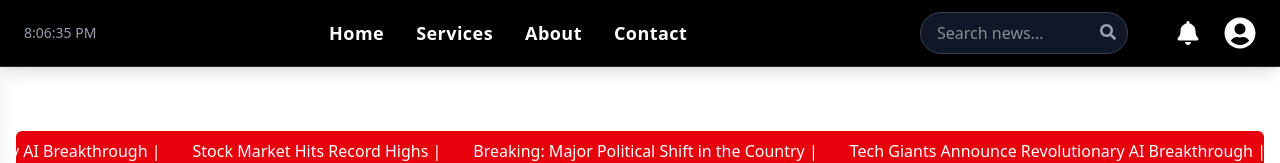
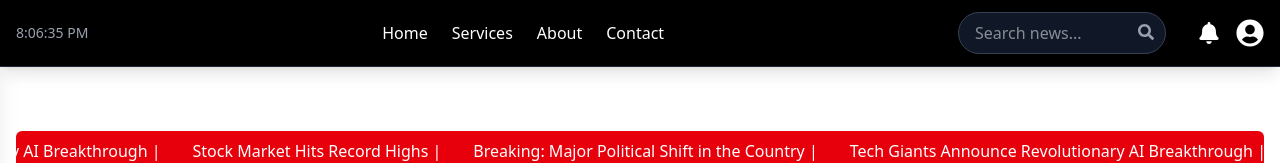
Before and after one commit to 04sharadkumar/StocksNews_24-7, a React (Vite) app: page / in a window 1280 px wide. Shown: the top 163 px of the page. Built offline with nearby package versions, Linux system fonts and the light colour scheme; no server answers.

Commit message:
changes in the Navbar

```diff
--- a/src/components/Navbar.jsx
+++ b/src/components/Navbar.jsx
@@ -1,6 +1,6 @@
 import React, { useState, useEffect, useRef } from "react";
 import { Link } from "react-router-dom";
-import { FaUserCircle, FaSearch, FaGlobe, FaBell } from "react-icons/fa";
+import { FaUserCircle, FaSearch, FaBell } from "react-icons/fa";
 import { FaBars } from "react-icons/fa6";
 import { useSidebar } from "../SidebarProvider/SidebarProvider";
 import GoogleTranslate from "../GoogleTranslate/GoogleTranslate.jsx";
@@ -12,7 +12,6 @@ const Navbar = () => {
   const [time, setTime] = useState(new Date());
   const [isDropdownOpen, setIsDropdownOpen] = useState(false);
   const dropdownRef = useRef(null);
-
   const [query, setQuery] = useState("");
   const navigate = useNavigate();
 
@@ -23,7 +22,6 @@ const Navbar = () => {
     return () => clearInterval(interval);
   }, []);
 
-  // Close dropdown when clicking outside
   useEffect(() => {
     const handleClickOutside = (event) => {
       if (dropdownRef.current && !dropdownRef.current.contains(event.target)) {
@@ -35,118 +33,79 @@ const Navbar = () => {
     return () => document.removeEventListener("click", handleClickOutside);
   }, []);
 
-  // handle Search
   const handleSearch = (e) => {
     if (e.key === "Enter" && query.trim() !== "") {
-      navigate(`/search?q=${query}`); // Navigate to SearchResults page
+      navigate(`/search?q=${query}`);
     }
   };
 
   return (
     <div className="w-full">
-      {/* Navbar */}
-      <nav className="bg-black text-white px-6 py-3 w-full sticky top-0 z-50 shadow-lg border-b border-gray-800">
+      <nav className="bg-black text-white px-4 py-3 w-full sticky top-0 z-50 shadow-lg border-b border-gray-800">
         <div className="container mx-auto flex justify-between items-center">
-          {/* Left Section */}
-          <div className="flex items-center gap-6">
+          <div className="flex items-center gap-4">
             <button
               onClick={() => setOpen(true)}
-              className="md:hidden hover:text-blue-400 transition-all duration-200"
+              className="lg:hidden hover:text-blue-400 transition-all duration-200"
             >
-              <FaBars size={28} />
+              <FaBars size={24} />
             </button>
             <span className="hidden md:block text-sm text-gray-400 font-medium">
               {time.toLocaleTimeString()}
             </span>
           </div>
 
-          {/* Navigation Links */}
-          <div className="hidden md:flex space-x-8">
-            <ul className="flex space-x-8 text-lg font-semibold tracking-wide">
-              <li>
-                <Link
-                  to="/"
-                  className="text-white hover:text-blue-400 transition-all duration-200"
-                >
-                  Home
-                </Link>
-              </li>
-              <li>
-                <Link
-                  to="/services"
-                  className="text-white hover:text-blue-400 transition-all duration-200"
-                >
-                  Services
-                </Link>
-              </li>
-              <li>
-                <Link
-                  to="/about"
-                  className="text-white hover:text-blue-400 transition-all duration-200"
-                >
-                  About
-                </Link>
-              </li>
-              <li>
-                <Link
-                  to="/contact"
-                  className="text-white hover:text-blue-400 transition-all duration-200"
-                >
-                  Contact
-                </Link>
-              </li>
+          <div className="hidden md:flex space-x-6">
+            <ul className="flex space-x-6 text-base font-medium">
+              <li><Link to="/" className="hover:text-blue-400">Home</Link></li>
+              <li><Link to="/services" className="hover:text-blue-400">Services</Link></li>
+              <li><Link to="/about" className="hover:text-blue-400">About</Link></li>
+              <li><Link to="/contact" className="hover:text-blue-400">Contact</Link></li>
             </ul>
           </div>
 
-          {/* Right Section */}
-          <div className="flex items-center gap-6">
+          <div className="flex items-center gap-4">
             <div className="relative w-full md:w-auto">
-
-              {/* Search */}
               <input
                 type="text"
                 placeholder="Search news..."
                 value={query}
                 onChange={(e) => setQuery(e.target.value)}
                 onKeyDown={handleSearch}
-                className="bg-gray-900 text-white px-4 py-2 rounded-full w-full md:w-52 border border-gray-700 focus:outline-none focus:ring-2 focus:ring-blue-400 transition-all duration-200"
+                className="bg-gray-900 text-white px-4 py-2 rounded-full w-full md:w-52 border border-gray-700 focus:ring-2 focus:ring-blue-400 transition-all duration-200"
               />
               <FaSearch className="absolute right-3 top-3 text-gray-400 cursor-pointer" />
             </div>
 
-            <GoogleTranslate />
+            <div className="hidden lg:block">
+              <GoogleTranslate />
+            </div>
 
-            <FaBell size={24} className="hover:text-yellow-400 transition-all duration-200 cursor-pointer" />
+            <FaBell size={22} className="hover:text-yellow-400 transition-all duration-200 cursor-pointer" />
 
-            {/* User Dropdown */}
             <div className="relative" ref={dropdownRef}>
               <FaUserCircle
-                size={32}
+                size={28}
                 className="hover:text-blue-400 transition-all duration-200 cursor-pointer"
                 onClick={() => setIsDropdownOpen(!isDropdownOpen)}
               />
 
               {isDropdownOpen && (
-                <div className="absolute right-0 mt-2 w-48 bg-white text-black shadow-md rounded-md py-2 border z-50">
+                <div className="absolute right-0 mt-2 w-40 bg-white text-black shadow-md rounded-md py-2 border z-50">
                   <Link to="/ProfilePage" className="block px-4 py-2 hover:bg-gray-100" onClick={() => setIsDropdownOpen(false)}>
                     Profile
                   </Link>
                   <Link to="/SettingPage" className="block px-4 py-2 hover:bg-gray-100" onClick={() => setIsDropdownOpen(false)}>
                     Settings
                   </Link>
-
                   <Link
-                  to="/"
-                  className="block px-4 py-2 text-red-500 hover:bg-gray-100"
-                  onClick={()=>{
-                  setIsDropdownOpen();}}
+                    to="/"
+                    className="block px-4 py-2 text-red-500 hover:bg-gray-100"
+                    onClick={() => setIsDropdownOpen(false)}
                   >
                     Logout
                   </Link>
                   <ToastContainer />
-
-
-
                 </div>
               )}
             </div>
```
